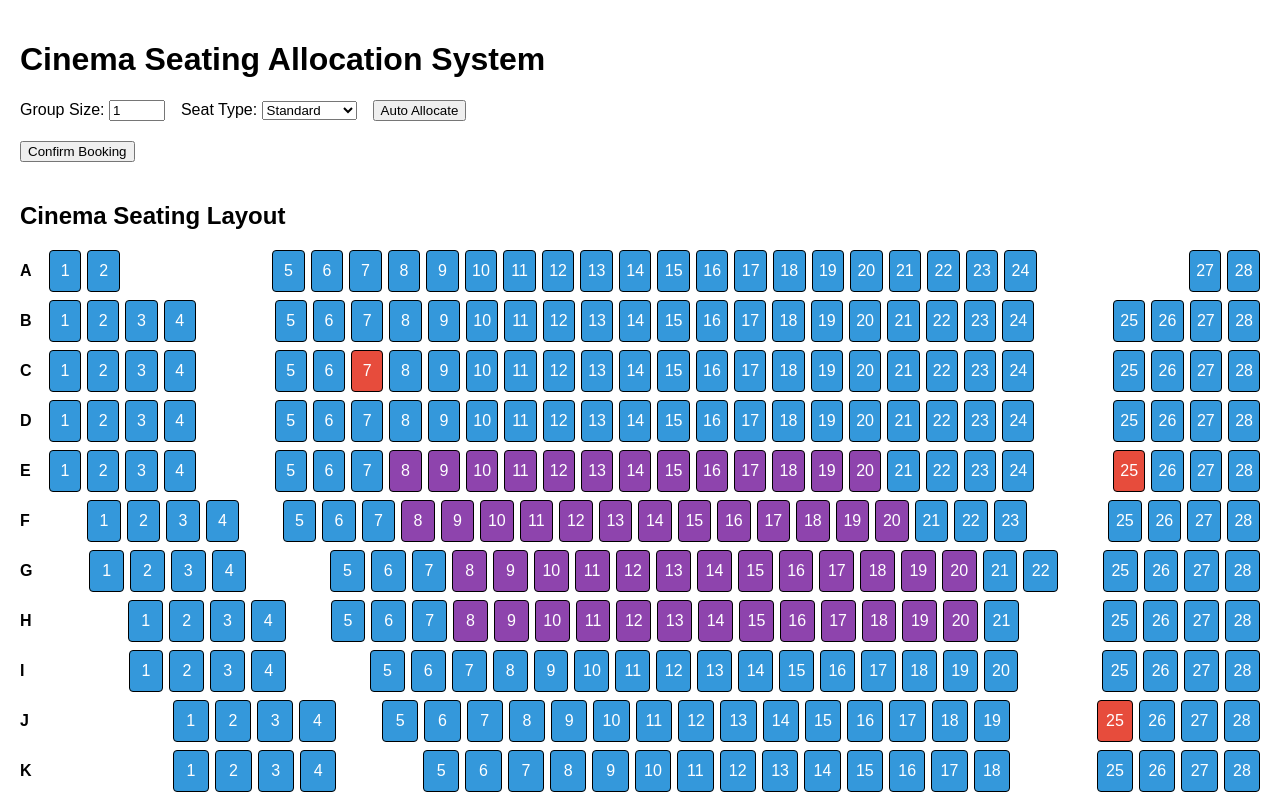
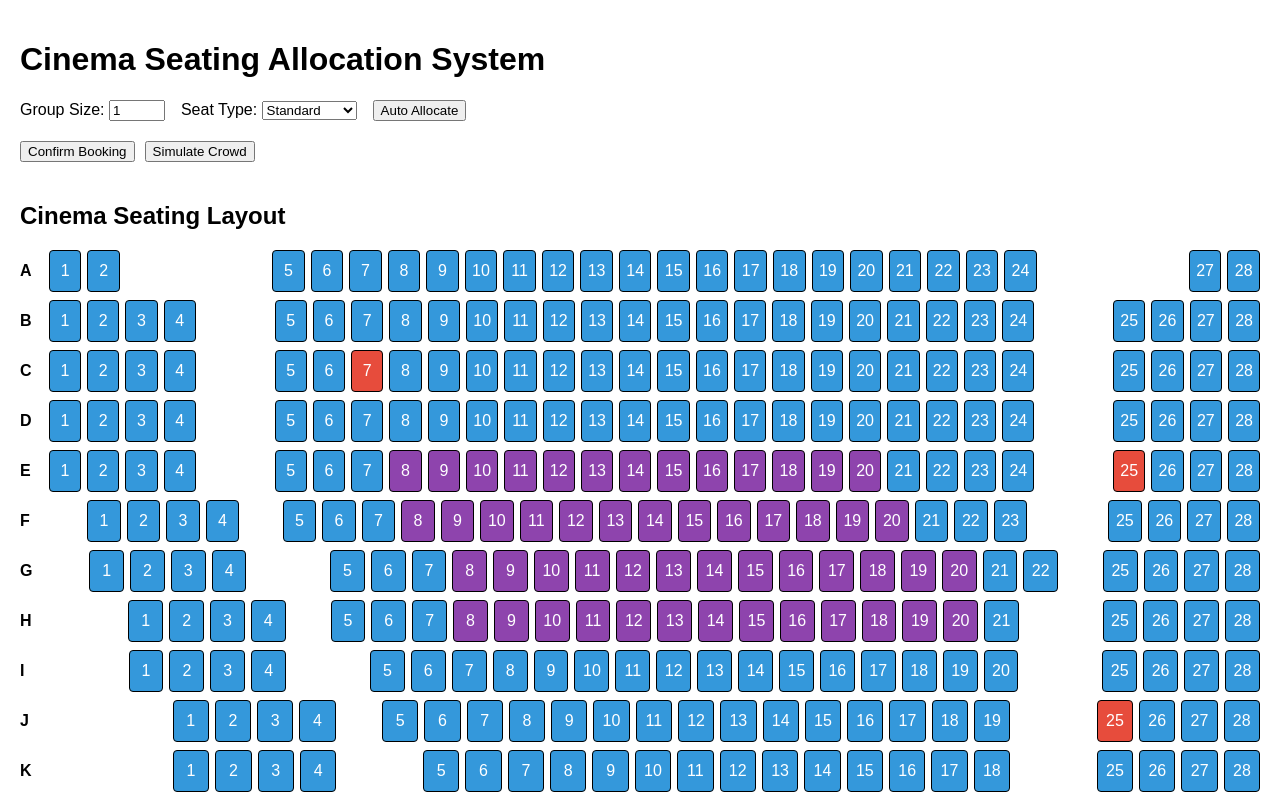
Before and after one commit to ujjwal-27/cinema-seating-system, a React (Vite) app: page / in a window 1280 px wide. Shown: the top 798 px of the page. Built offline with nearby package versions, Linux system fonts and the light colour scheme.

Commit message:
add mass booking feature

```diff
--- a/src/App.tsx
+++ b/src/App.tsx
@@ -108,6 +108,37 @@ function App() {
     );
   };
 
+  const handleMassBooking = () => {
+    const availableSeats = seats.filter(
+      (seat) =>
+        seat.status === SeatStatus.AVAILABLE &&
+        seat.type === SeatType.STANDARD
+    );
+
+    const shuffled = [...availableSeats].sort(
+      () => Math.random() - 0.5
+    );
+
+    const seatsToBook = shuffled.slice(0, 80);
+
+    const bookedIds = new Set(
+      seatsToBook.map((seat) => seat.id)
+    );
+
+    setSeats(
+      seats.map((seat) => {
+        if (bookedIds.has(seat.id)) {
+          return {
+            ...seat,
+            status: SeatStatus.BOOKED,
+          };
+        }
+
+        return seat;
+      })
+    );
+  };
+
   return (
     <div style={{ padding: "20px" }}>
       <h1>Cinema Seating Allocation System</h1>
@@ -129,6 +160,15 @@ function App() {
         Confirm Booking
       </button>
 
+      <button
+        onClick={handleMassBooking}
+        style={{
+          marginLeft: "10px",
+        }}
+      >
+        Simulate Crowd
+      </button>
+
       <SeatGrid
         seats={seats}
         onSeatClick={handleSeatClick}
```
